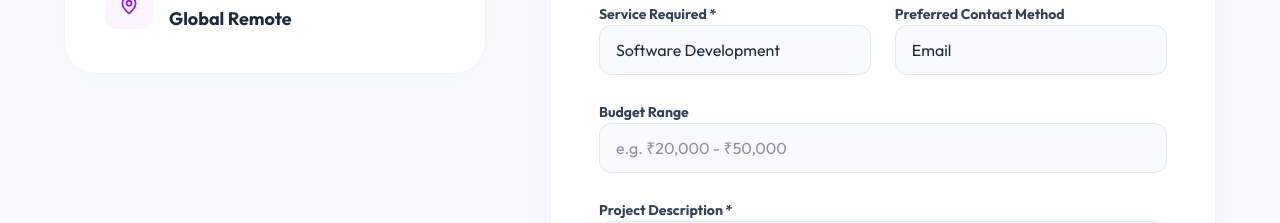
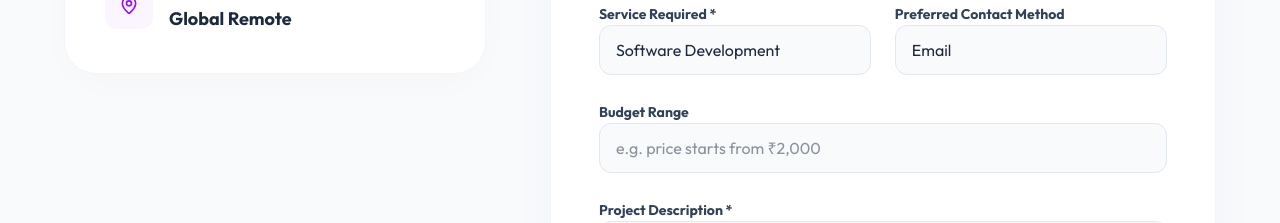
Before and after one commit to Rajar219/wisdo-designs-website, a Next.js app: page /contact in a window 1280 px wide. Shown: the part 940-1163 px from the top of the page. Built offline with nearby package versions, Linux system fonts and the light colour scheme.

Commit message:
style: update budget range placeholder

```diff
--- a/app/contact/ContactForm.tsx
+++ b/app/contact/ContactForm.tsx
@@ -303,7 +303,7 @@ function ContactFormContent() {
                     name="budgetRange"
                     value={formData.budgetRange}
                     onChange={handleChange}
-                    placeholder="e.g. ₹20,000 - ₹50,000"
+                    placeholder="e.g. price starts from ₹2,000"
                     className="w-full bg-slate-50 border border-slate-200 rounded-xl px-4 py-3 text-slate-800 focus:outline-none focus:ring-2 focus:ring-indigo-500/50 focus:border-indigo-500 transition-all"
                   />
                 </div>
--- a/app/quote/QuoteForm.tsx
+++ b/app/quote/QuoteForm.tsx
@@ -244,7 +244,7 @@ function QuoteFormContent() {
                   name="budgetRange"
                   value={formData.budgetRange}
                   onChange={handleChange}
-                  placeholder="e.g. ₹20,000 - ₹50,000"
+                  placeholder="e.g. price starts from ₹2,000"
                   className="w-full bg-slate-50 border border-slate-200 rounded-xl px-4 py-3 text-slate-800 focus:outline-none focus:ring-2 focus:ring-indigo-500/50 focus:border-indigo-500 transition-all"
                 />
               </div>
```
